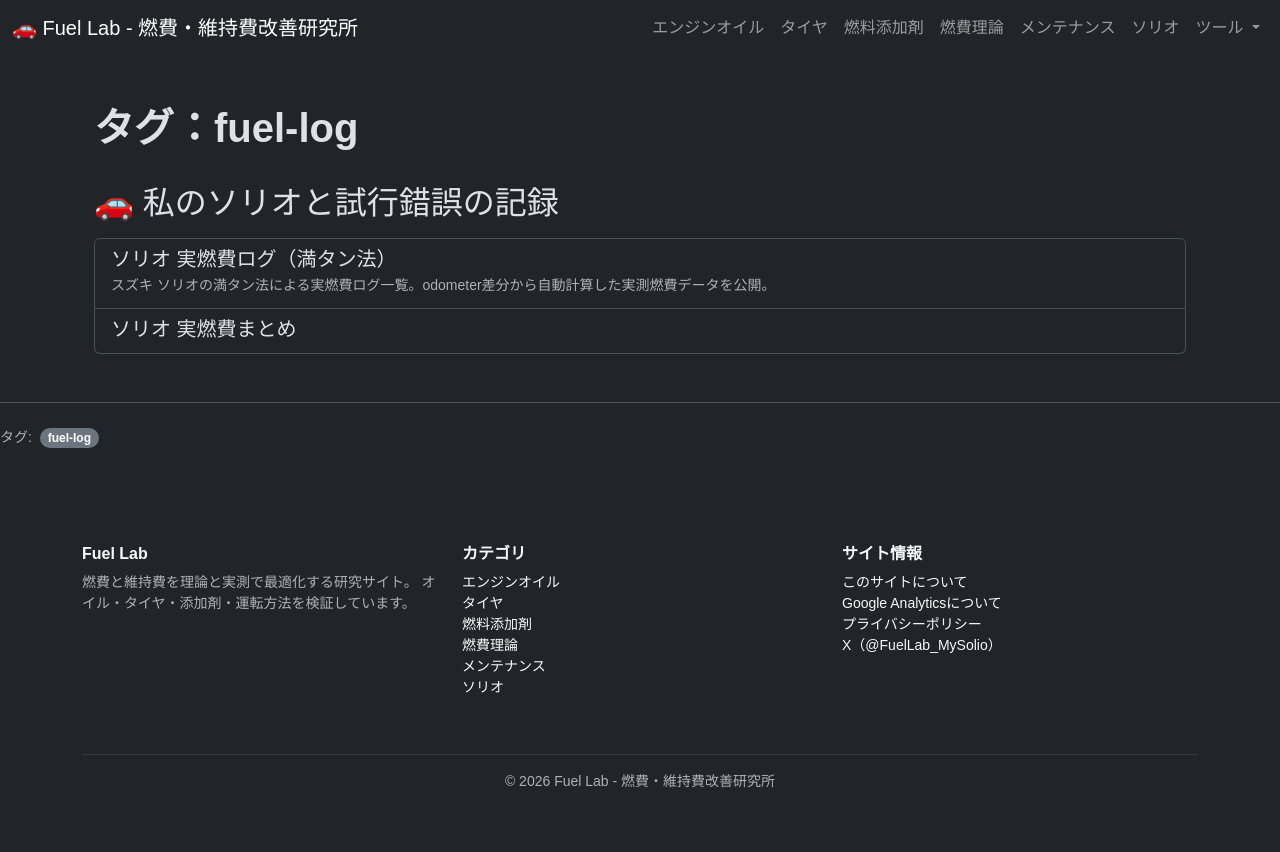
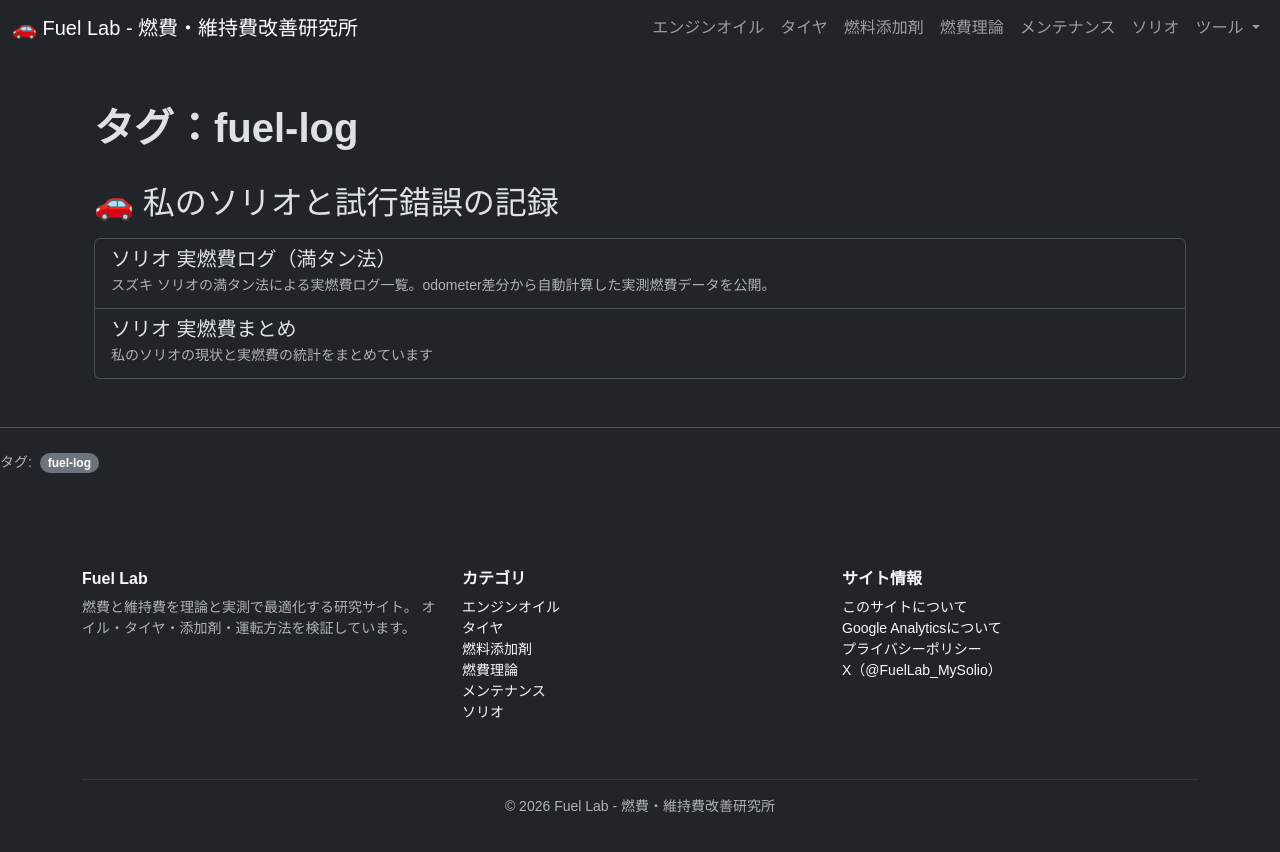
Before and after one commit to funyapar-org/fuel-lab, a Jekyll site: the page built from _tags/fuel-log.md, in a window 1280 px wide. Shown: the top 852 px of the page. Built offline with Jekyll 4.4.1, drawn with Linux system fonts in a browser that asks for light colours.

Commit message:
solio-fuel-summary.md を更新

```diff
--- a/_solio/solio-fuel-summary.md
+++ b/_solio/solio-fuel-summary.md
@@ -2,6 +2,7 @@
 layout: default
 title: "ソリオ 実燃費まとめ"
 nav_title: "実燃費まとめ"
+description: "私のソリオの現状と実燃費の統計をまとめています"
 category: solio
 tags:
   - solio
```
